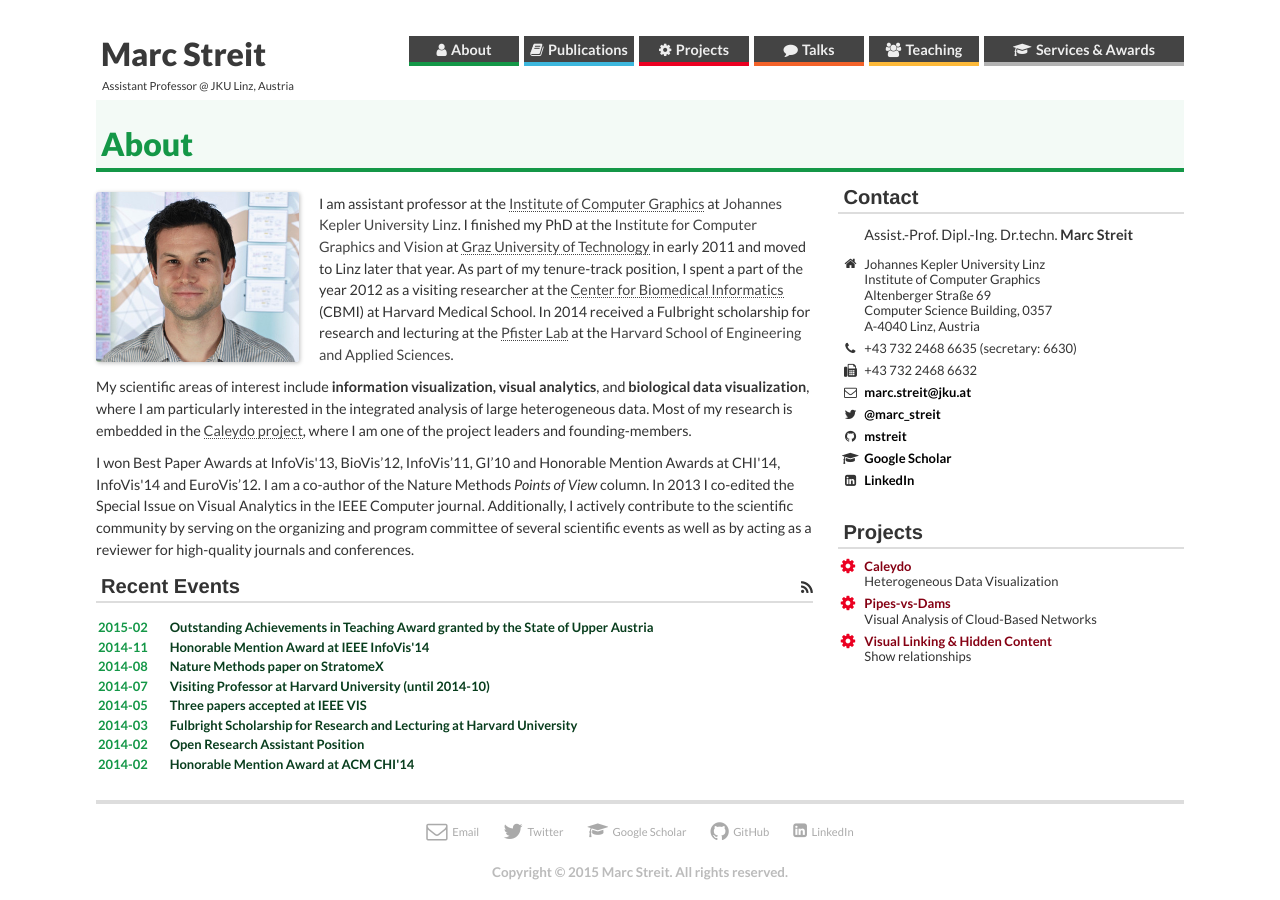
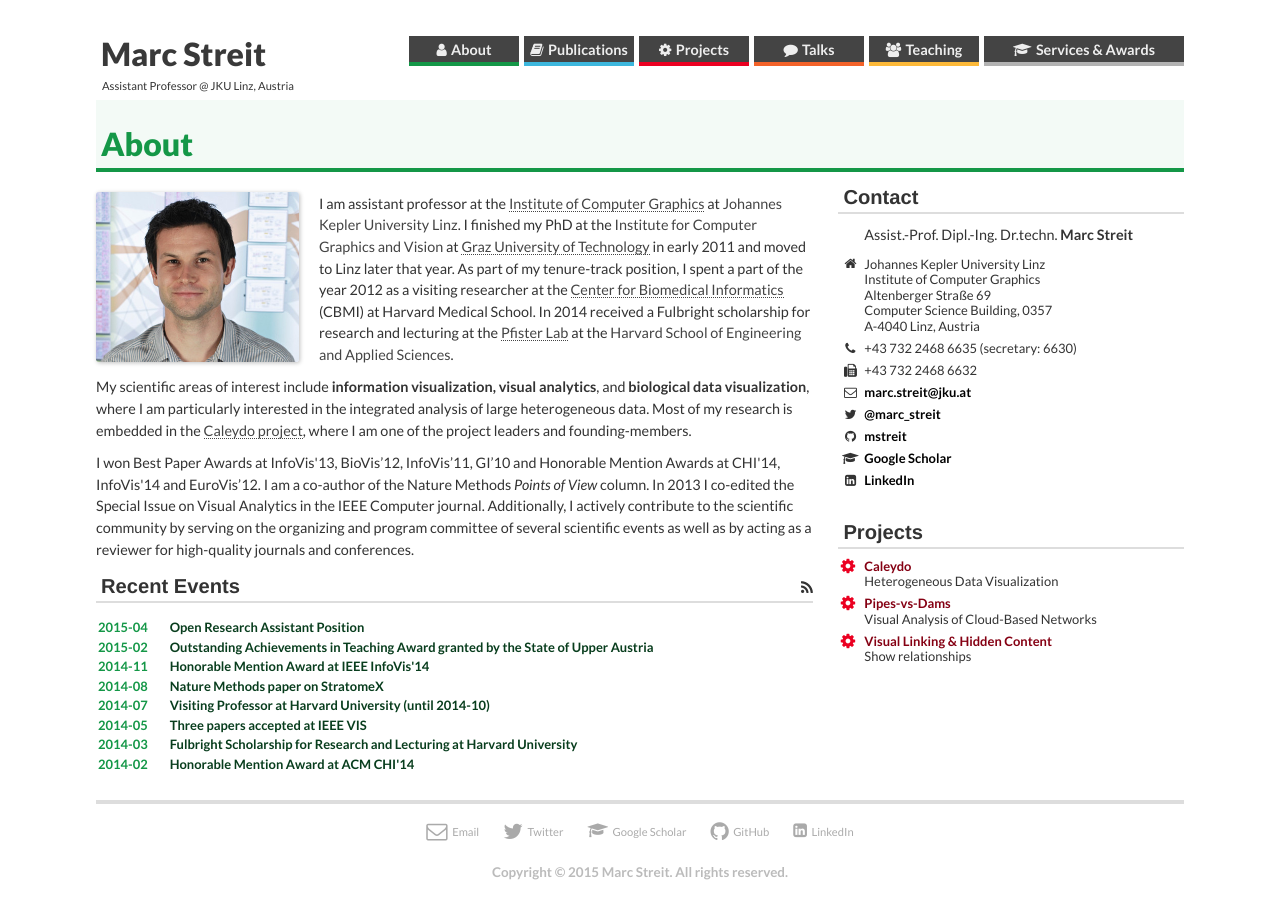
Before and after one commit to mstreit/mstreit.github.io, a Jekyll site: the page built from index.html, in a window 1280 px wide. Built offline with Jekyll 4.4.1, drawn with Linux system fonts in a browser that asks for light colours; nearby versions of some CDN libraries; some web fonts are replaced.

Commit message:
fixed date in job ad post

```diff
--- a/_posts/2015-04-22-open_phd_position.markdown
+++ b/_posts/2015-04-22-open_phd_position.markdown
@@ -2,6 +2,6 @@
 layout: post
 title:  Open Research Assistant Position
 url: http://data.caleydo.org/jobs/2015-04_JKU_ResearchAssistant.pdf
-date:   2014-02-01 20:00:00
+date:   2015-04-22 20:00:00
 categories: event
 ---
```
